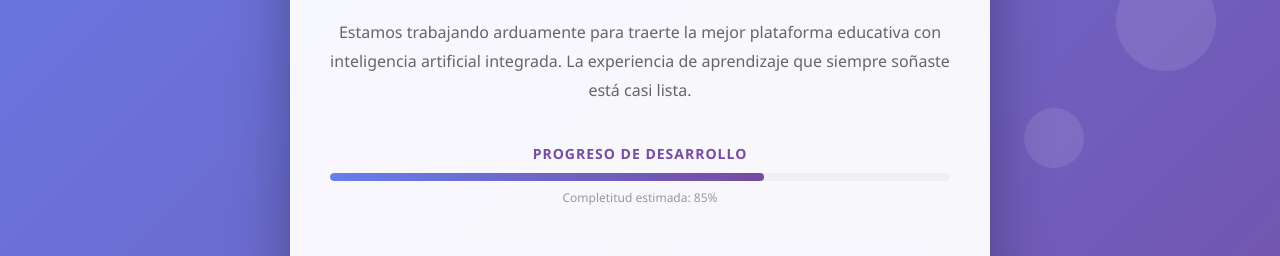
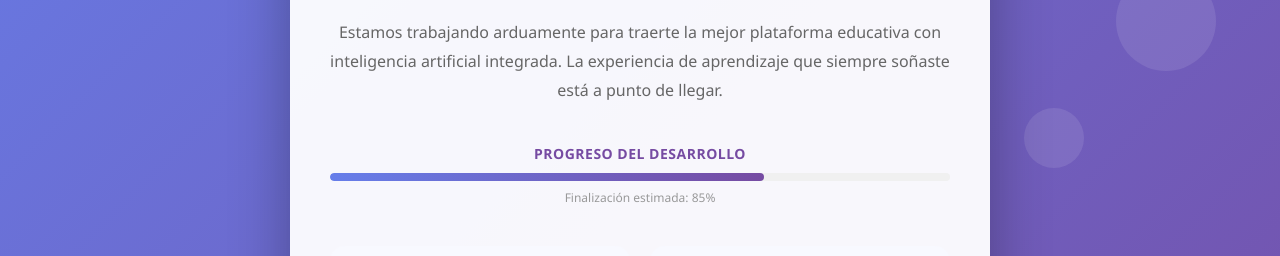
Before and after one commit to Dedalo101/AulainfinityLAndingUnderconstruction, a plain HTML site: page index.html in a window 1280 px wide. Shown: the part 422-678 px from the top of the page. Drawn offline with Linux system fonts and the light colour scheme.

Commit message:
aula infinity

```diff
--- a/index.html
+++ b/index.html
@@ -1,4 +1,5 @@
 <!DOCTYPE html>
+<!-- cSpell: disable -->
 <html lang="es">
 <head>
     <meta charset="UTF-8">
@@ -145,7 +146,7 @@
             color: #764ba2;
             margin-bottom: 10px;
             text-transform: uppercase;
-            letter-spacing: 1px;
+            letter-spacing: 0.5px;
         }
 
         .progress-bar {
@@ -391,17 +392,17 @@
             <h2 class="title">¡Algo Increíble Se Aproxima!</h2>
             <p class="description">
                 Estamos trabajando arduamente para traerte la mejor plataforma educativa con inteligencia artificial integrada.
-                La experiencia de aprendizaje que siempre soñaste está casi lista.
+                La experiencia de aprendizaje que siempre soñaste está a punto de llegar.
             </p>
         </div>
 
         <!-- Progress -->
         <div class="progress-section">
-            <div class="progress-label">Progreso de Desarrollo</div>
+            <div class="progress-label">Progreso del Desarrollo</div>
             <div class="progress-bar">
                 <div class="progress-fill"></div>
             </div>
-            <div class="progress-text">Completitud estimada: 85%</div>
+            <div class="progress-text">Finalización estimada: 85%</div>
         </div>
 
         <!-- Features Coming Soon -->
```
